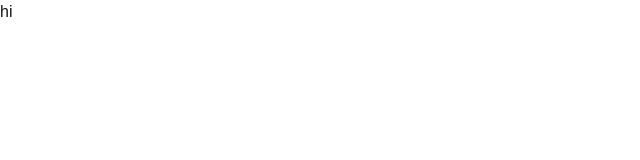
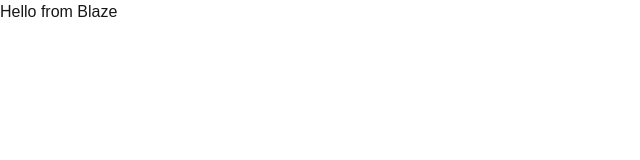
Before and after one commit to CodeWithAli-Co/CodeWithAli, a Next.js app: page / in a window 1280 px wide. Shown: the top 160 px of the page, without its empty margins (0-640 px from the left). Built offline with nearby package versions, Linux system fonts and the light colour scheme.

Commit message:
blaze test

```diff
--- a/src/app/page.tsx
+++ b/src/app/page.tsx
@@ -1,6 +1,7 @@
-
 export default function Home() {
   return (
-   <> hi</>
+    <>
+      <p>Hello from Blaze</p>
+    </>
   );
 }
```
